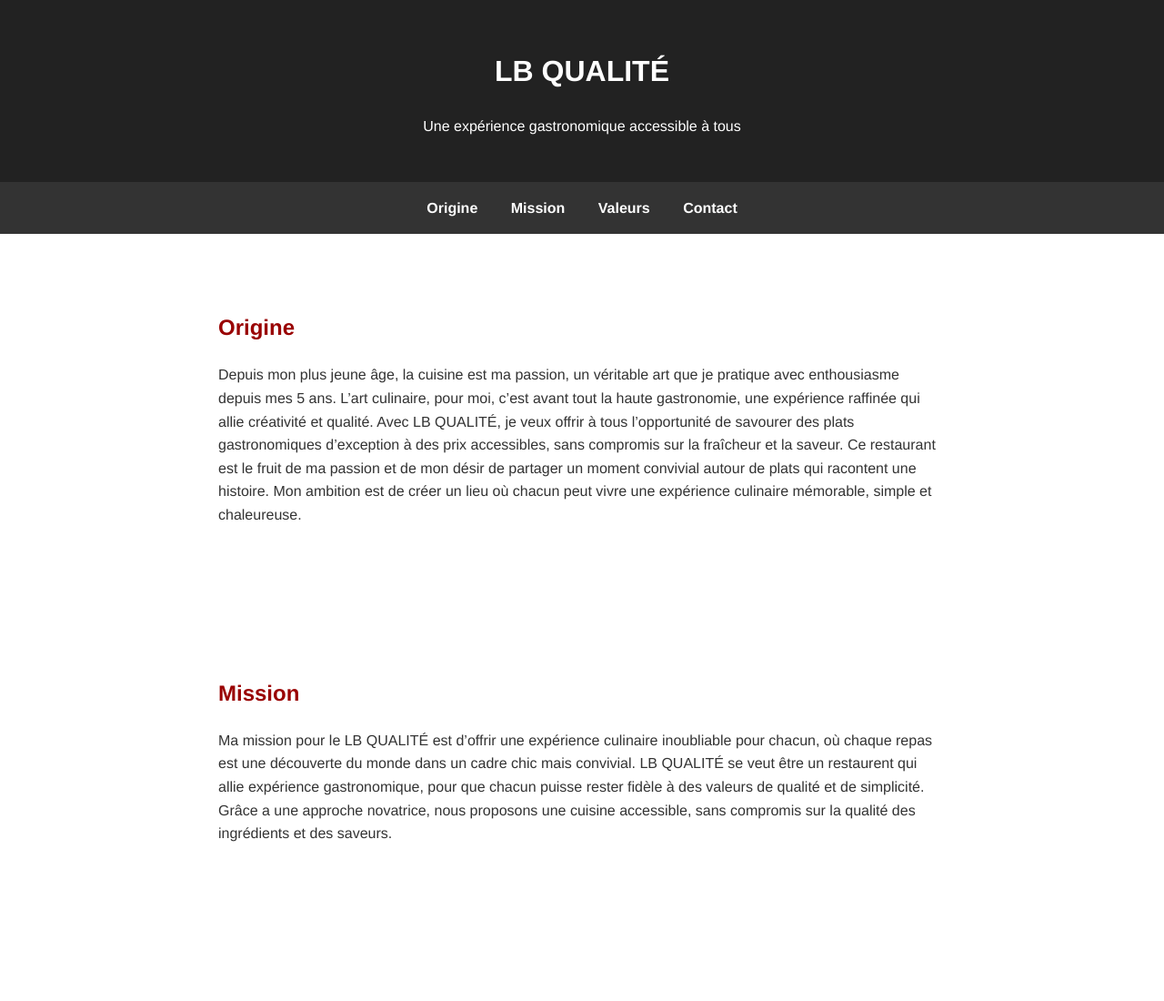
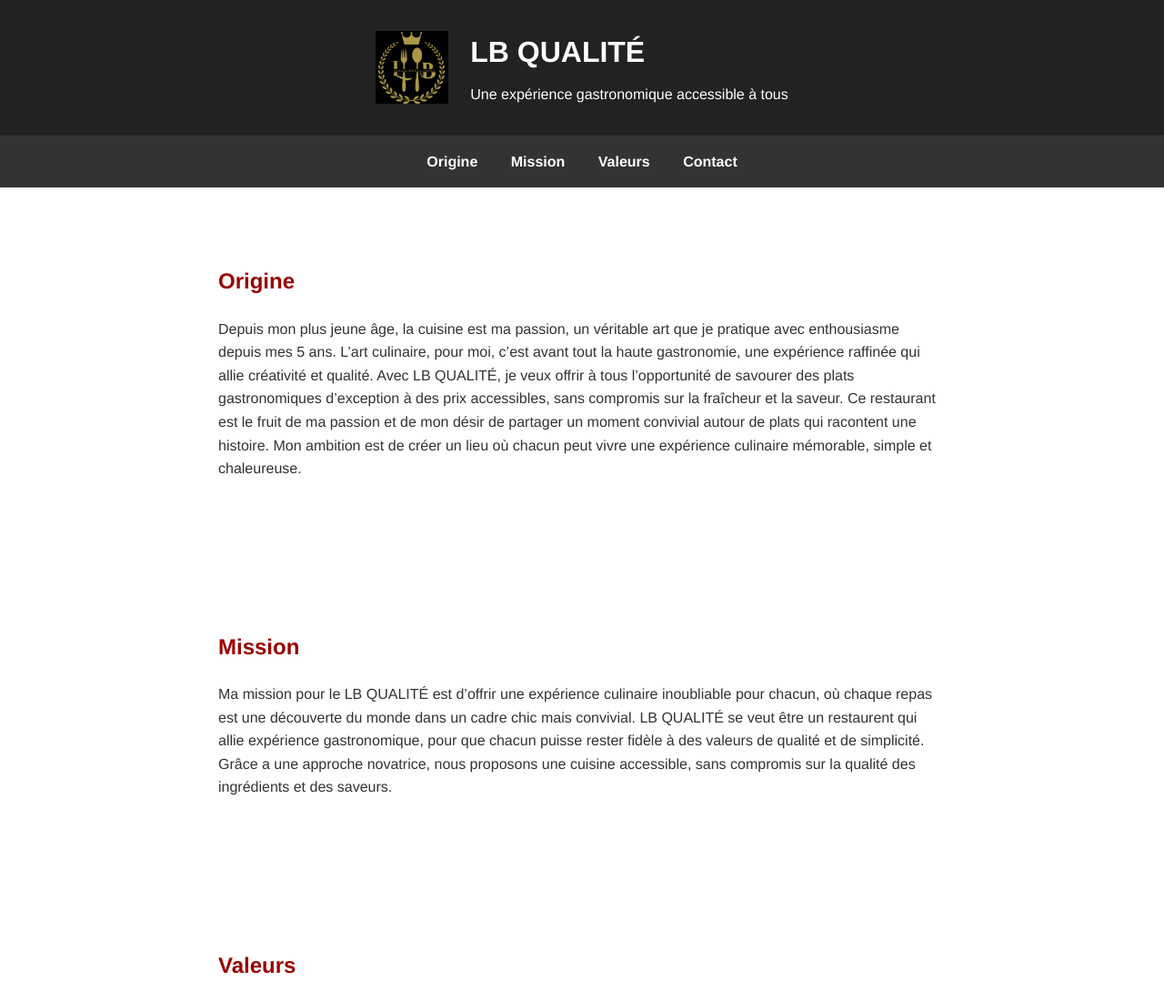
Before and after one commit to lukas0821-creator/LB-QUALIT-, a plain HTML site: page index.html in a window 1280 px wide. Shown: the top 1100 px of the page at 91% size. Drawn offline with Linux system fonts and the light colour scheme.

Commit message:
Update index.html

```diff
--- a/index.html
+++ b/index.html
@@ -11,35 +11,60 @@
       line-height: 1.6;
       color: #333;
     }
+
     header {
       background: #222;
       color: #fff;
       padding: 2rem;
-      text-align: center;
+      display: flex;
+      align-items: center;
+      justify-content: center;
+      gap: 1.5rem;
+      flex-wrap: wrap;
+      text-align: left;
     }
+
+    header img {
+      height: 80px;
+    }
+
+    .header-text h1 {
+      margin: 0;
+      font-size: 2rem;
+    }
+
+    .header-text p {
+      margin: 0.5rem 0 0 0;
+    }
+
     nav {
       background: #333;
       color: #fff;
       text-align: center;
       padding: 1rem;
     }
+
     nav a {
       color: white;
       text-decoration: none;
       margin: 0 1rem;
       font-weight: bold;
     }
+
     nav a:hover {
       text-decoration: underline;
     }
+
     section {
       padding: 4rem 2rem;
       max-width: 800px;
       margin: auto;
     }
+
     h2 {
       color: #990000;
     }
+
     footer {
       background: #222;
       color: #fff;
@@ -50,8 +75,11 @@
 </head>
 <body>
   <header>
-    <h1>LB QUALITÉ</h1>
-    <p>Une expérience gastronomique accessible à tous</p>
+    <img src="L.png" alt="Logo LB QUALITÉ">
+    <div class="header-text">
+      <h1>LB QUALITÉ</h1>
+      <p>Une expérience gastronomique accessible à tous</p>
+    </div>
   </header>
 
   <nav>
```
